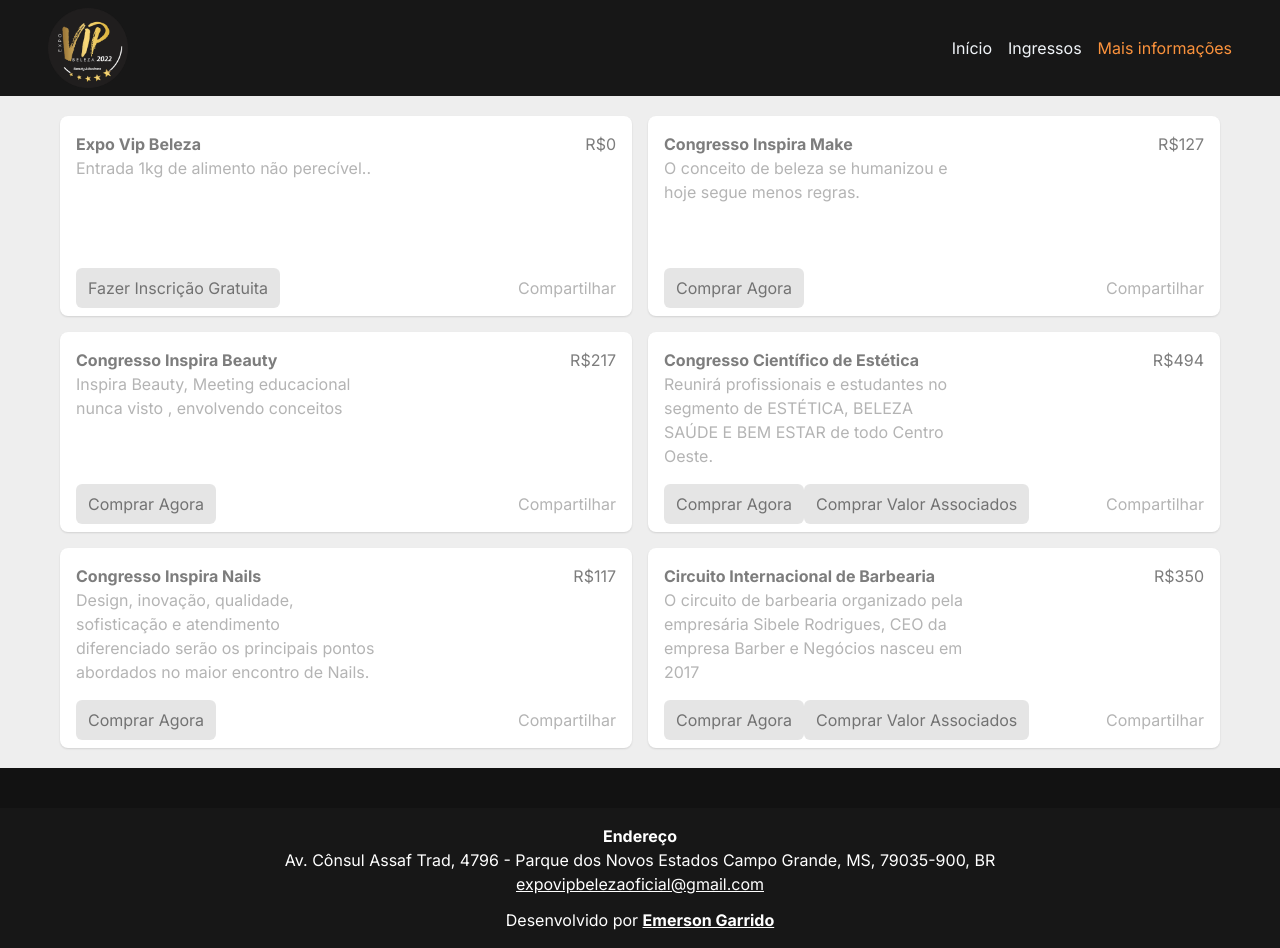
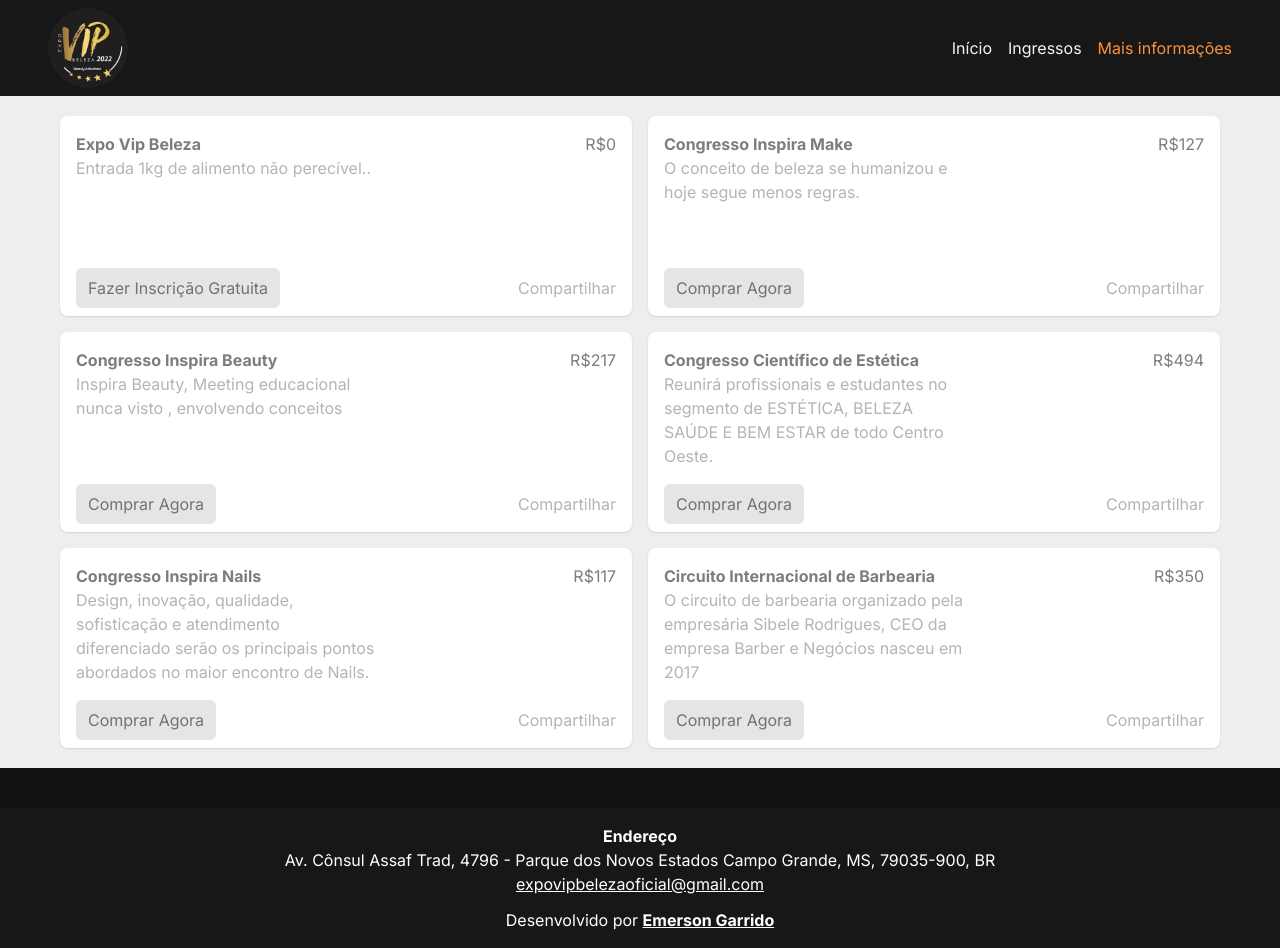
Before and after one commit to EmersonGarrido/simple-mercadopago-payments, a Next.js app: page /ingressos in a window 1280 px wide. Built offline with nearby package versions, Linux system fonts and the light colour scheme.

Commit message:
chore: update

```diff
--- a/src/components/CardProduct/index.tsx
+++ b/src/components/CardProduct/index.tsx
@@ -64,7 +64,7 @@
                 Fazer Inscrição Gratuita
               </button>
             )}
-            {event.price_associados && (
+            {/*event.price_associados && (
               <button
                 onClick={() => window.open(event.price_associados)}
                 className='text-[rgba(0,0,0,.5)] hover:bg-[#d0cfcf]/80 bg-[rgba(0,0,0,.1)] p-2 pl-3 pr-3 rounded-md'
```
